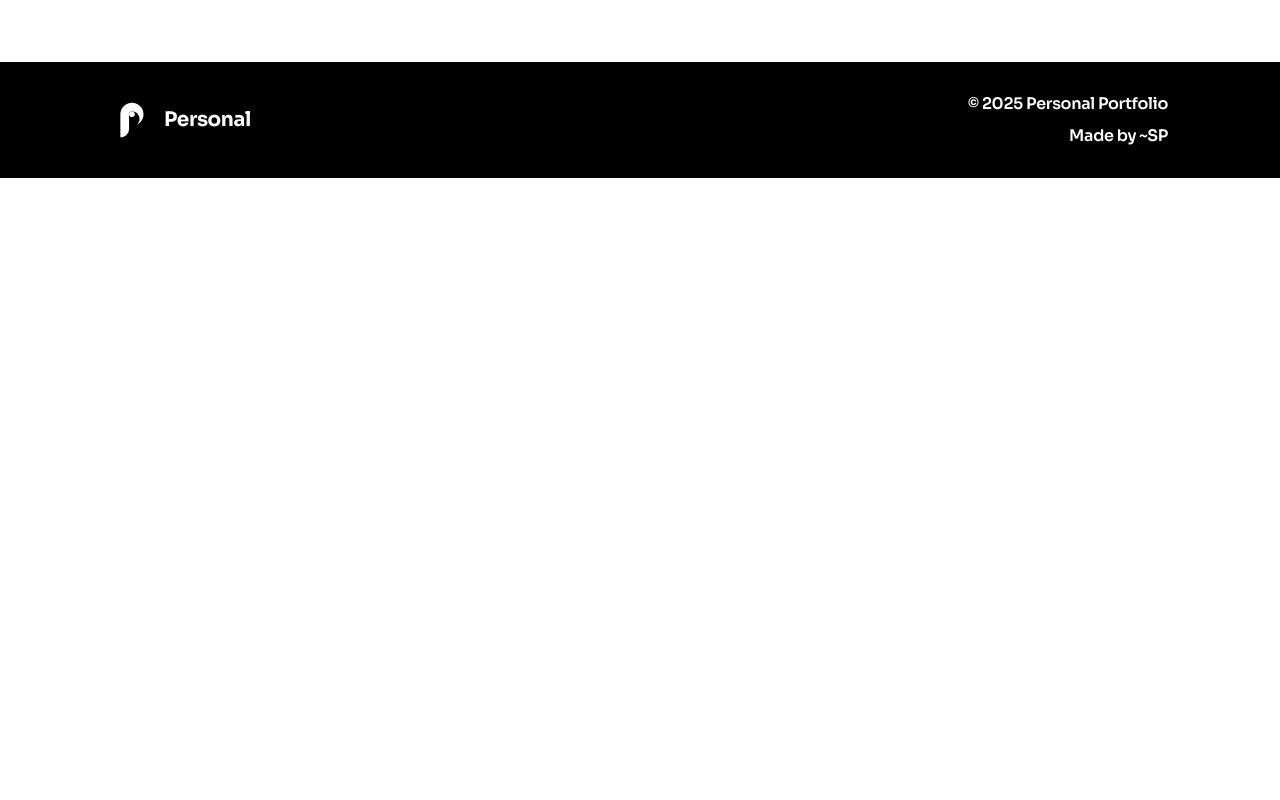
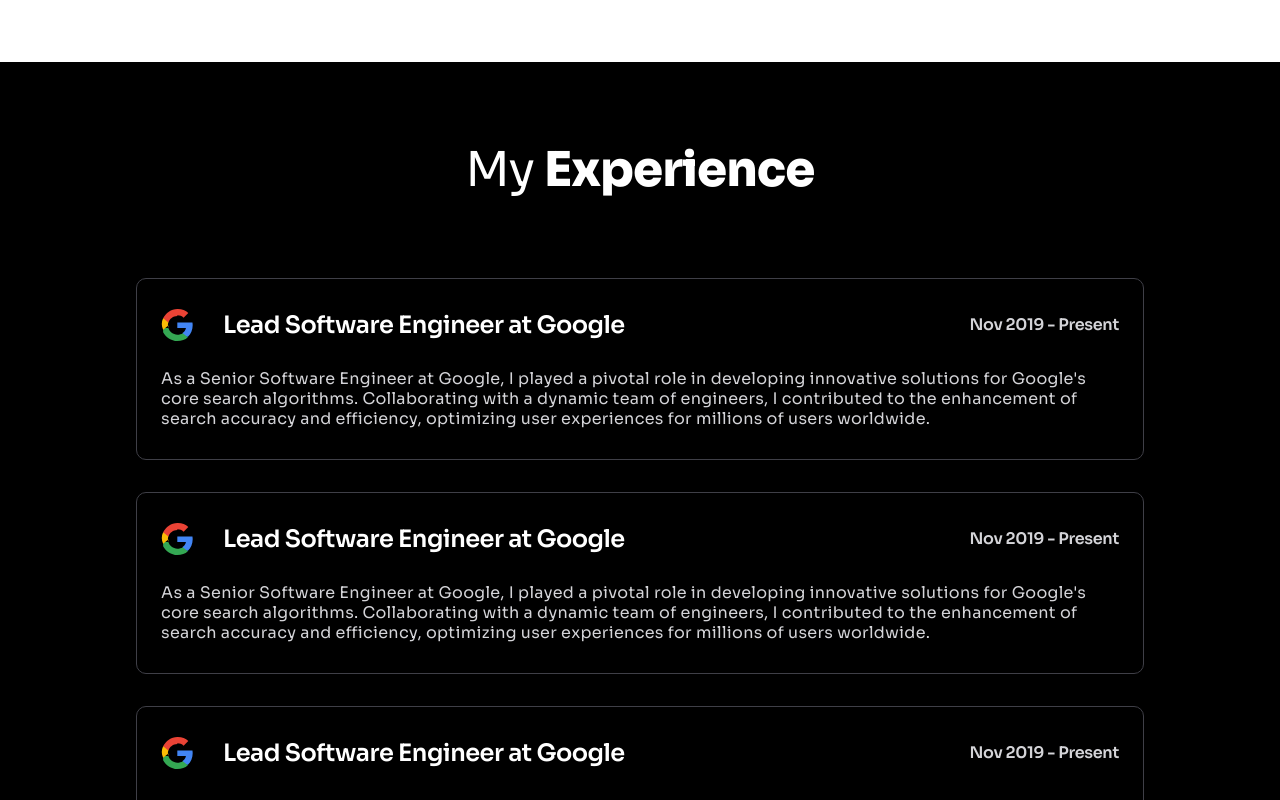
Before and after one commit to Fablek/portfolio, a Next.js app: page / in a window 1280 px wide. Shown: the part 1320-2120 px from the top of the page. Before the commit the page ends 1498 px from the top, so only its background shows below. Built offline with nearby package versions, Linux system fonts and the light colour scheme.

Commit message:
:sparkles: add Experience section and Experience Card

```diff
--- a/src/app/page.tsx
+++ b/src/app/page.tsx
@@ -1,11 +1,13 @@
 import Hero from "@/components/Hero/Hero";
 import SkillsSection from "@/components/Skills/SkillsSection";
+import ExperienceSection from "@/components/ExperienceSection/ExperienceSection";
 
 export default function Home() {
   return (
    <>
     <Hero />
     <SkillsSection />
+    <ExperienceSection />
    </>
   );
 }
--- /dev/null
+++ b/src/components/ExperienceSection/ExperienceCard.tsx
@@ -0,0 +1,41 @@
+import { HeadingH4, HeadingH6, ParagraphP2 } from "@/components/Typography";
+
+type ExperienceCardProps = {
+  icon: React.ReactNode;
+  title: string;
+  period: string;
+  description: string;
+};
+
+export default function ExperienceCard({
+  icon,
+  title,
+  period,
+  description,
+}: ExperienceCardProps) {
+  return (
+    <div
+      className={`
+        w-full rounded-[10px] px-6 py-[30px] flex flex-col gap-7
+        bg-black border border-zinc-700
+        hover:bg-zinc-800 hover:border-zinc-600
+        transition-colors duration-300
+      `}
+    >
+      <div className="flex items-center justify-between">
+        <div className="flex items-center gap-[30px] text-white">
+          {icon}
+          <HeadingH4 level={4} weight="semibold" className="text-white">
+            {title}
+          </HeadingH4>
+        </div>
+        <HeadingH6 level={6} weight="semibold" className="text-zinc-300">
+          {period}
+        </HeadingH6>
+      </div>
+      <ParagraphP2 weight="regular" className="text-zinc-300">
+        {description}
+      </ParagraphP2>
+    </div>
+  );
+}
--- /dev/null
+++ b/src/components/ExperienceSection/ExperienceSection.tsx
@@ -0,0 +1,37 @@
+import { DisplayText } from "@/components/Typography";
+
+import ExperienceCard from "./ExperienceCard";
+import GoogleIcon from "@/components/Icons/GoogleIcon";
+
+export default function ExperienceSection() {
+    return (
+        <section className="bg-black mt-[60px] mb-[60px] pt-[60px] pb-[60px]">
+            <div className="container px-28">
+                <DisplayText level={2} weight="regular" className="text-center py-[20px] text-white">
+                    My <span className="font-extrabold">Experience</span>
+                </DisplayText>
+
+                <div className="flex flex-col gap-8 px-6 pt-[40px] pb-[40px] mt-[20px]">
+                    <ExperienceCard
+                    icon={<GoogleIcon />}
+                    title="Lead Software Engineer at Google"
+                    period="Nov 2019 - Present"
+                    description="As a Senior Software Engineer at Google, I played a pivotal role in developing innovative solutions for Google's core search algorithms. Collaborating with a dynamic team of engineers, I contributed to the enhancement of search accuracy and efficiency, optimizing user experiences for millions of users worldwide."
+                    />
+                    <ExperienceCard
+                    icon={<GoogleIcon />}
+                    title="Lead Software Engineer at Google"
+                    period="Nov 2019 - Present"
+                    description="As a Senior Software Engineer at Google, I played a pivotal role in developing innovative solutions for Google's core search algorithms. Collaborating with a dynamic team of engineers, I contributed to the enhancement of search accuracy and efficiency, optimizing user experiences for millions of users worldwide."
+                    />
+                    <ExperienceCard
+                    icon={<GoogleIcon />}
+                    title="Lead Software Engineer at Google"
+                    period="Nov 2019 - Present"
+                    description="As a Senior Software Engineer at Google, I played a pivotal role in developing innovative solutions for Google's core search algorithms. Collaborating with a dynamic team of engineers, I contributed to the enhancement of search accuracy and efficiency, optimizing user experiences for millions of users worldwide."
+                    />
+                </div>
+            </div>
+        </section>
+    )
+}
--- /dev/null
+++ b/src/components/Icons/GoogleIcon.tsx
@@ -0,0 +1,27 @@
+export default function GoogleIcon() {
+  return (
+    <svg
+      className="w-[32px] h-[32px]"
+      viewBox="0 0 533.5 544.3"
+      xmlns="http://www.w3.org/2000/svg"
+      fill="currentColor"
+    >
+      <path
+        fill="#4285F4"
+        d="M533.5 278.4c0-17.4-1.4-34.1-4.1-50.4H272v95.3h146.9c-6.3 34.1-25.3 63-54 82.3v68.2h87.1c51-47 81.5-116.3 81.5-195.4z"
+      />
+      <path
+        fill="#34A853"
+        d="M272 544.3c73.2 0 134.6-24.2 179.5-65.6l-87.1-68.2c-24.2 16.2-55.1 25.6-92.4 25.6-70.9 0-131-47.9-152.5-112.4H30.9v70.6C75.3 475.7 167.3 544.3 272 544.3z"
+      />
+      <path
+        fill="#FBBC05"
+        d="M119.5 323.7c-10.2-30.6-10.2-63.5 0-94.1V159H30.9c-30.4 60.9-30.4 133.2 0 194.1l88.6-70.6z"
+      />
+      <path
+        fill="#EA4335"
+        d="M272 107.7c39.8-.6 77.8 13.6 107.1 40.3l79.7-79.7C414.5 24.7 344.7-1.3 272 0 167.3 0 75.3 68.6 30.9 159l88.6 70.6c21.5-64.5 81.6-112.4 152.5-112.4z"
+      />
+    </svg>
+  );
+}
--- a/src/components/Skills/SkillsSection.tsx
+++ b/src/components/Skills/SkillsSection.tsx
@@ -6,12 +6,12 @@
 
 export default function SkillsSection() {
   return (
-    <section className="container pt-[60px] pb-[60px] px-28" id="skills">
+    <section className="container pt-[60px] mb-[60px] px-28" id="skills">
       <DisplayText level={2} weight="regular" className="text-center py-[20px]">
         My <span className="font-extrabold">Skills</span>
       </DisplayText>
 
-      <div className="grid grid-cols-5 gap-x-[72px] gap-y-[40px] pt-[60px] pb-[40px]">
+      <div className="grid grid-cols-5 gap-x-[72px] gap-y-[40px] mt-[20px] pt-[40px] pb-[40px]">
          <SkillCard icon={<GitIcon />} label="Git" />
          <SkillCard icon={<GitIcon />} label="Git" />
          <SkillCard icon={<GitIcon />} label="Git" />
```
